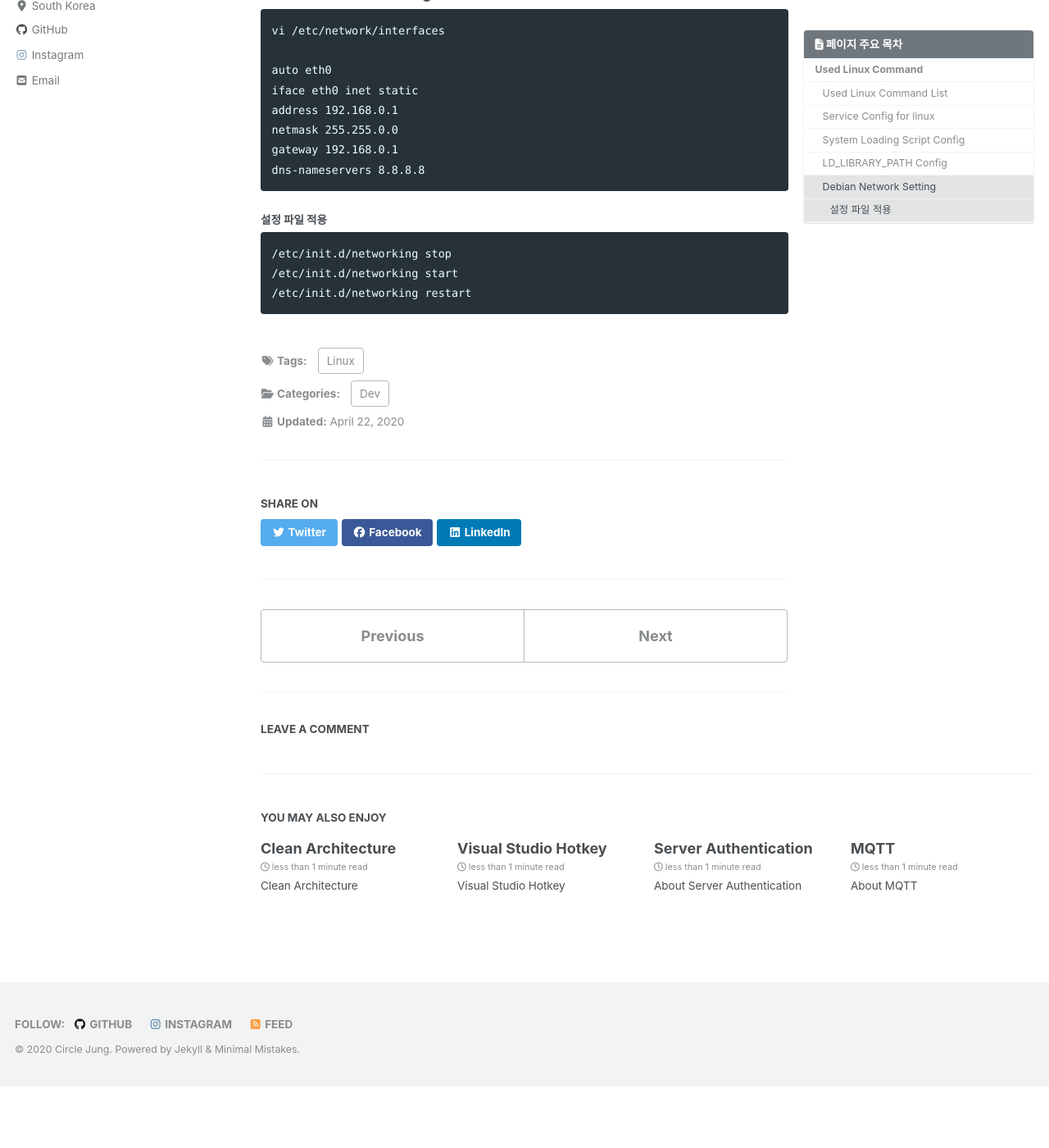
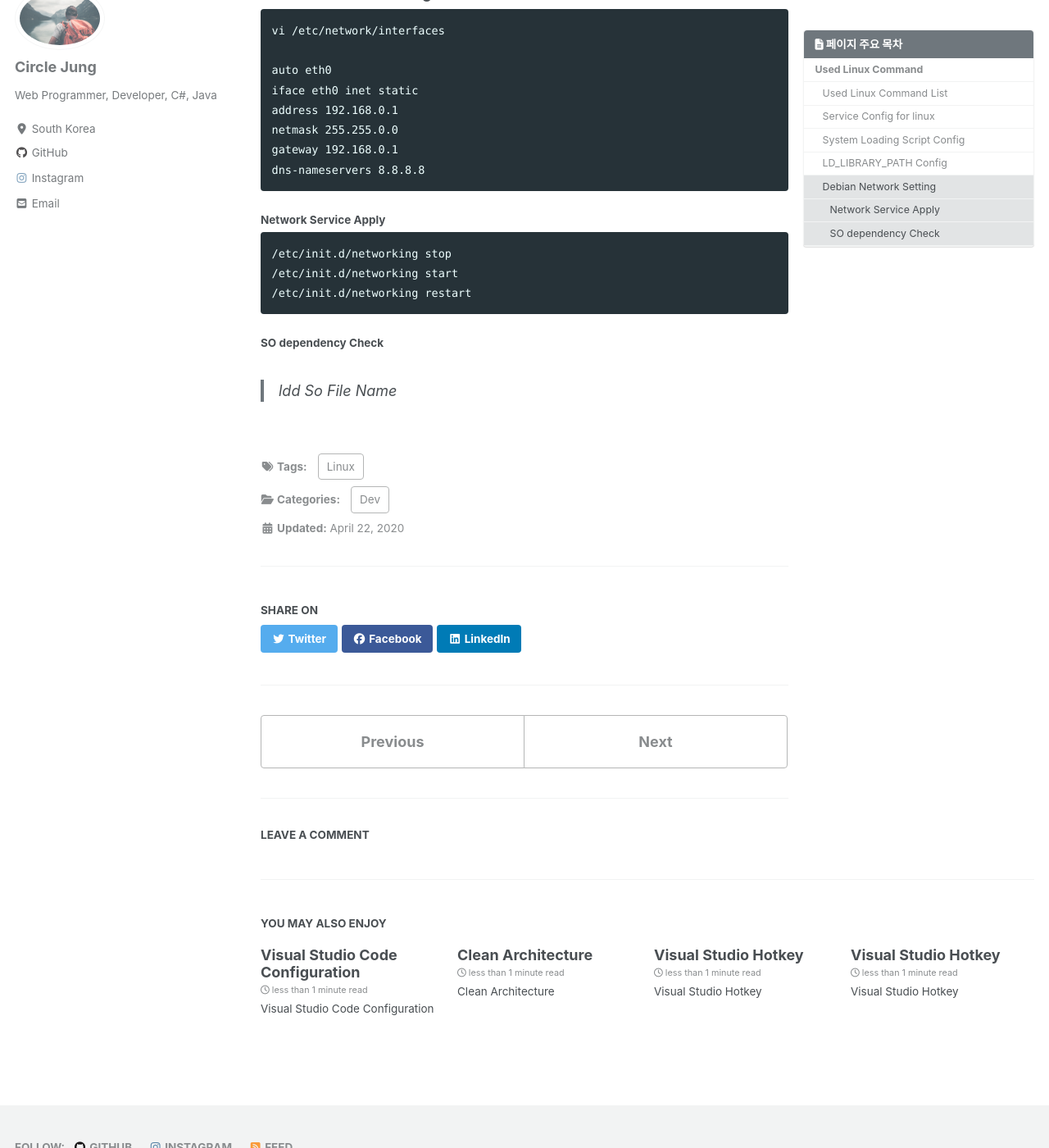
Before and after one commit to jwh0124/jwh0124.github.io, a Jekyll site: the page built from _posts/2020-04-22-command_linux.md, in a window 1280 px wide and 1400 px high, scrolled down 1648 px. Shown: the whole window at 82% size. Built offline with Jekyll 4.4.1, drawn with Linux system fonts in a browser that asks for light colours; cached includes are drawn as plain includes; nearby versions of some CDN libraries; comment, search, counter and statistics services are not loaded; before the commit the page ends 2973 px from its top, so only the background shows below that; some of the changed text lies outside the part shown.

Commit message:
java config
+ add vs code config for java

````diff
--- a/_posts/2020-04-22-command_linux.md
+++ b/_posts/2020-04-22-command_linux.md
@@ -74,10 +74,14 @@ gateway 192.168.0.1
 dns-nameservers 8.8.8.8
 ```
 
-#### 설정 파일 적용 ####
+#### Network Service Apply ####
 
 ```bash
 /etc/init.d/networking stop
 /etc/init.d/networking start
 /etc/init.d/networking restart
 ```
+
+#### SO dependency Check ####
+
+> ldd So File Name
--- /dev/null
+++ b/_posts/2020-07-28-visualstudio_hotkey.md
@@ -0,0 +1,27 @@
+---
+title: Visual Studio Hotkey
+
+categories:
+  - Dev
+tags:
+  - Visual Studio
+
+toc: true
+toc_sticky: true
+toc_label: "페이지 주요 목차"
+
+last_modified_at: 2020-07-28T23:39:00+09:00
+---
+
+## Visual Studio Hotkey ##
+
+> Visual Studio Hotkey List
+
+### Visual Studio Hotkey List ###
+
+| Hotkey | Description |
+| :----- | :---------- |
+| ctrl + e + e | Interactive Open |
+| cls | Add Class |
+| svm | Add Main Method |
+| cw | Console Writeline |
--- /dev/null
+++ b/_posts/2020-09-03-vscode_setting.md
@@ -0,0 +1,24 @@
+---
+title: Visual Studio Code Configuration
+
+categories:
+  - Dev
+tags:
+  - Visual Studio
+
+toc: true
+toc_sticky: true
+toc_label: "페이지 주요 목차"
+
+last_modified_at: 2020-09-03T21:16:00+09:00
+---
+
+## Visual Studio Code Configuration ##
+
+> Visual Studio Code Configuration List
+
+### Visual Studio Code Configuration - JAVA ###
+
+- Java Extension Pack Install
+- Spring Boot  Extension Pack Install
+- JDK 설정 : 파일 -> 기본 설정 -> 설정 -> Java Home Setting.json 파일 -> JDK 설치 경로
````
